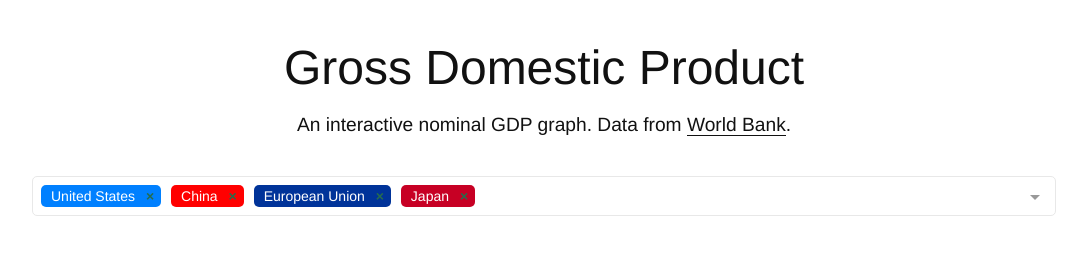
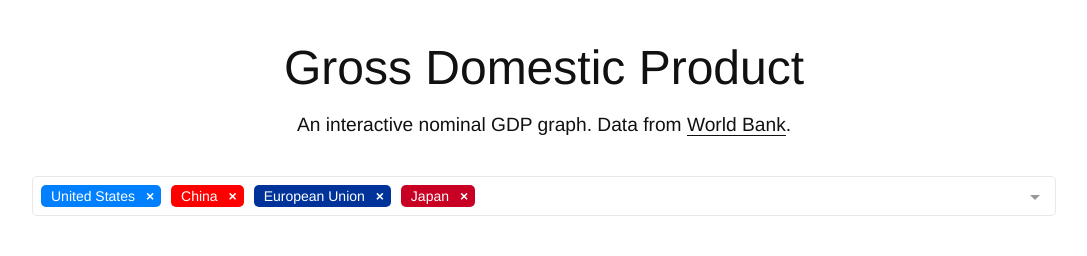
Before and after one commit to chaotea/GDP, a Vue app: page / in a window 1280 px wide. Shown: the top 256 px of the page, without its empty margins (96-1183 px from the left). Built offline with nearby package versions, Linux system fonts and the light colour scheme.

Commit message:
X colors

```diff
--- a/src/App.vue
+++ b/src/App.vue
@@ -7,12 +7,13 @@
         class="search"
         v-model="selectedCountries"
         v-bind:options="countries"
-        v-bind:placeholder="null"
-        v-bind:selectLabel="null"
-        v-bind:deselectLabel="null"
-        v-bind:multiple="true"
-        v-bind:close-on-select="false"
-        v-bind:clear-on-select="true"
+        trackBy="label"
+        placeholder="null"
+        selectLabel="null"
+        deselectLabel="null"
+        multiple="true"
+        close-on-select="false"
+        clear-on-select="true"
       ></multiselect>
     </div>
     <div class="graph-container">
--- a/src/components/Multiselect.vue
+++ b/src/components/Multiselect.vue
@@ -556,13 +556,13 @@
 
 .multiselect__tag-icon:after {
   content: "×";
-  color: #266d4d;
+  color: #ffffff;
   font-size: 14px;
 }
 
 .multiselect__tag-icon:focus,
 .multiselect__tag-icon:hover {
-  background: #369a6e;
+  background: rgba(255,255,255,0.8)
 }
 
 .multiselect__tag-icon:focus:after,
```
